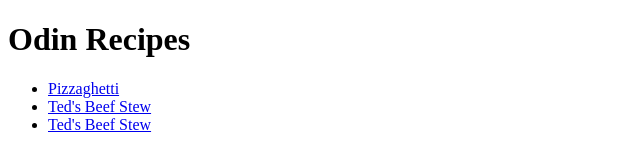
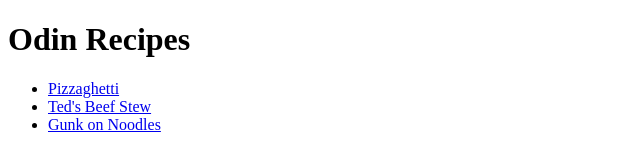
Before and after one commit to lhgioia/odin-recipes, a plain HTML site: page index.html in a window 1280 px wide. Shown: the full height of the page, 0-640 px from the left. Drawn offline with Linux system fonts and the light colour scheme.

Commit message:
Fix gunk on noodles link

```diff
--- a/index.html
+++ b/index.html
@@ -12,7 +12,7 @@
         <ul>
             <li><a href="./recipes/pizzaghetti.html">Pizzaghetti</a></li>
             <li><a href="./recipes/Teds-beef-stew.html">Ted's Beef Stew</a></li>
-            <li><a href="./recipes/gunk-on-noodles.html">Ted's Beef Stew</a></li>
+            <li><a href="./recipes/gunk-on-noodles.html">Gunk on Noodles</a></li>
         </ul>
 </body>
 </html>
```
